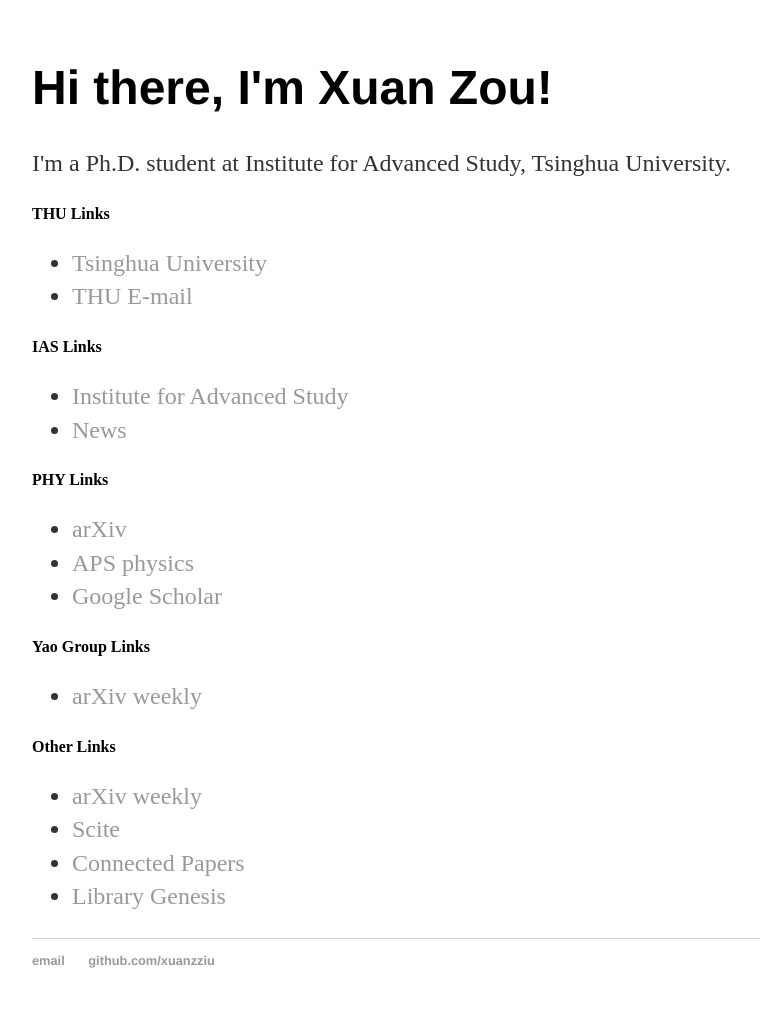
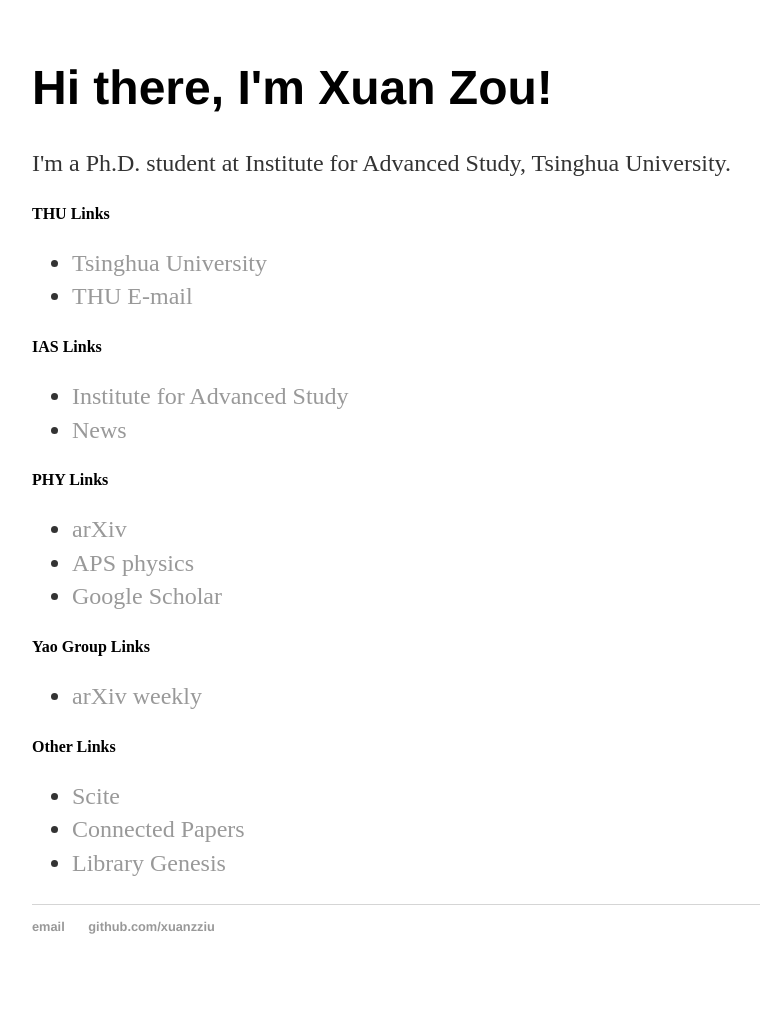
Before and after one commit to xuanzziu/xuanzziu.github.io, a Jekyll site: the page built from index.html, in a window 1280 px wide. Shown: the whole page, without its empty margins (160-920 px from the left). Built offline with Jekyll 4.4.1, drawn with Linux system fonts in a browser that asks for light colours; after the commit the page ends 996 px from its top, so only the background shows below that.

Commit message:
Update index.html

```diff
--- a/index.html
+++ b/index.html
@@ -32,7 +32,6 @@
 
 			<strong>Other Links</strong>
 			<ul class="contacts">
-				<li><a href="https://xuanzziu.github.io/arXiv/">arXiv weekly</a></li>
 				<li><a href="https://scite.ai/">Scite</a></li>
 				<li><a href="https://www.connectedpapers.com/">Connected Papers</a></li>
 				<li><a href="https://libgen.fun/">Library Genesis</a></li>
```
